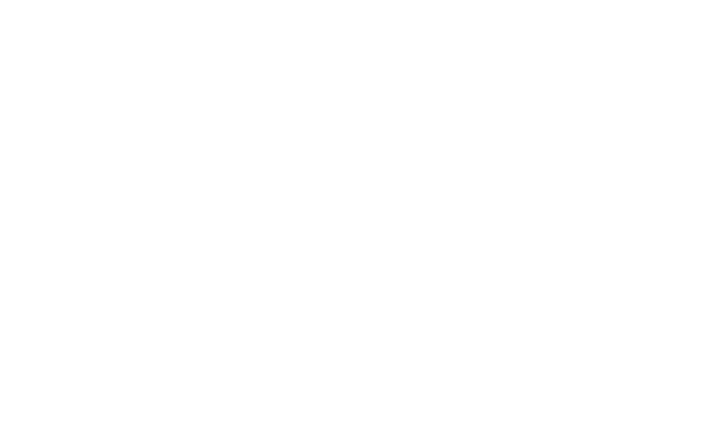
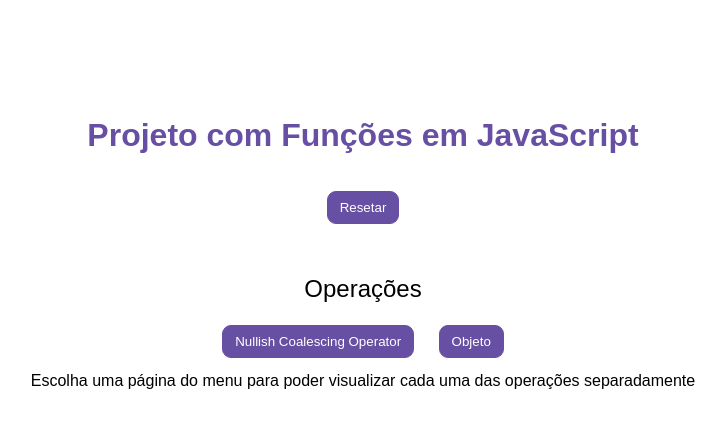
Before and after one commit to bamarcheti/js-antes-do-react, a website: page index.html in a window 1280 px wide. Shown: the whole page, without its empty margins (277-1003 px from the left). Drawn offline with Linux system fonts and the light colour scheme.

Commit message:
feat: Criando melhoria no layout

```diff
--- a/index.html
+++ b/index.html
@@ -1,13 +1,73 @@
-<!doctype html>
-<html lang="en">
+<!DOCTYPE html>
+<html lang="pt">
+
 <head>
   <meta charset="UTF-8" />
   <link rel="icon" type="image/svg+xml" href="/vite.svg" />
+  <link rel="stylesheet" href="style.css" />
   <meta name="viewport" content="width=device-width, initial-scale=1.0" />
-    <title>Vite App</title>
+  <title>Iniciando no JS</title>
 </head>
+
 <body>
-    <div id="app"></div>
-    <script type="module" src="/main.js"></script>
+  <div class="content">
+    <h1>Projeto com Funções em JavaScript</h1>
+    <div class="button-container">
+      <button onclick="limparResultado()">Resetar</button>
+    </div>
+    <div class="result">
+      <h2>Operações</h2>
+      <button onclick="mostrarIdade()">Nullish Coalescing Operator</button>
+      <button onclick="mostrarObjeto()">Objeto</button>
+      <div id="resultado">
+        Escolha uma página do menu para poder visualizar cada uma das operações separadamente
+      </div>
+    </div>
+  </div>
+
+  <script>
+    function limparResultado() {
+      document.getElementById("resultado").innerText =
+        "Escolha uma página do menu para poder visualizar cada uma das operações separadamente";
+    }
+
+    function mostrarIdade() {
+      const idade1 = 27;
+      const idade2 = null;
+
+      const resultadoDiv = document.getElementById("resultado");
+
+      resultadoDiv.innerText = "Sua idade é: " + (idade1 || "Não informado");
+
+      // 0, '', [], false, undefined, null => falsy
+
+      resultadoDiv.innerText = "Sua idade é: " + (idade2 ?? "Não informado");
+
+      // mais restritivo então irá olhar para valores como
+      // null, undefined
+    }
+
+    function mostrarObjeto() {
+      // Objetos
+
+      const user = {
+        name: 'Diego',
+        idade: 27,
+        address: {
+          street: 'Rua teste',
+          number: 176
+        }
+      }
+
+      const resultadoDiv = document.getElementById("resultado");
+
+      resultadoDiv.innerText = ('name' in user)
+
+      resultadoDiv.innerText = Object.keys(user)
+
+      resultadoDiv.innerText = Object.values(user)
+    }
+  </script>
 </body>
+
 </html>
--- /dev/null
+++ b/style.css
@@ -0,0 +1,53 @@
+* {
+  margin: 0;
+  padding: 0;
+  box-sizing: border-box;
+}
+
+body {
+  font-family: "Arial", sans-serif;
+  line-height: 1.6;
+  margin-top: 80px;
+}
+
+h1 {
+  padding: 10px;
+  color: #674fa3;
+  font-weight: bold;
+  text-align: center;
+}
+
+h2 {
+  padding: 6px;
+  font-weight: lighter;
+}
+
+.content {
+  padding: 20px;
+}
+
+.result {
+  padding: 10px;
+  text-align: center;
+  margin-top: 20px;
+}
+
+.button-container {
+  display: flex;
+  justify-content: center;
+  margin-top: 10px;
+}
+
+button {
+  margin: 10px;
+  padding: 8px 12px;
+  color: white;
+  cursor: pointer;
+  background-color: #674fa3;
+  border: 1px solid #674fa3;
+  border-radius: 9px;
+}
+
+button:hover {
+  opacity: 0.8;
+}
```
Lines whose indentation alone changed are shown as unchanged.
